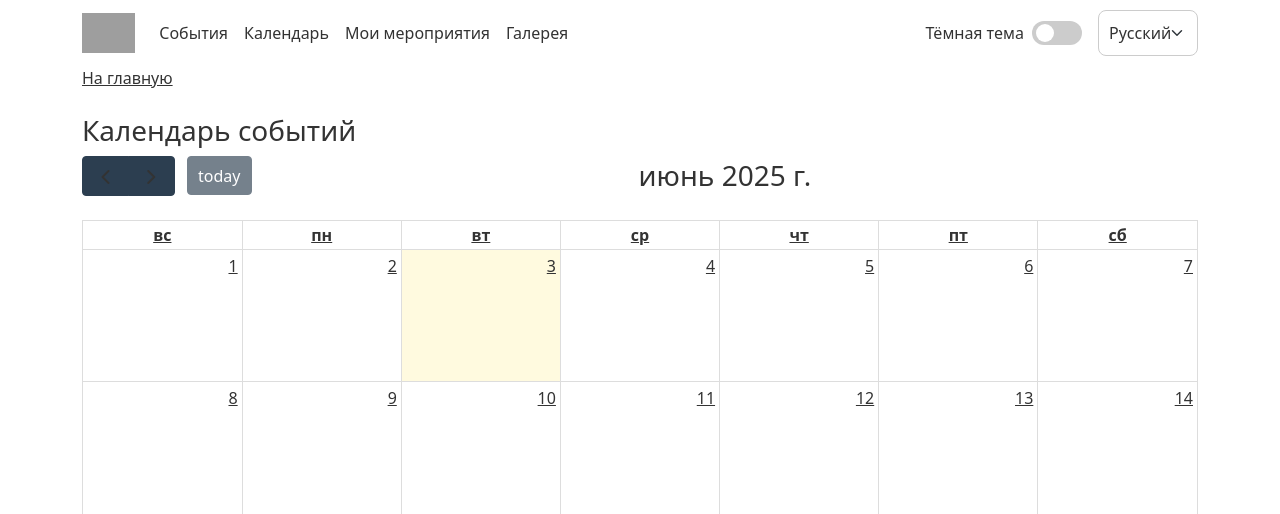
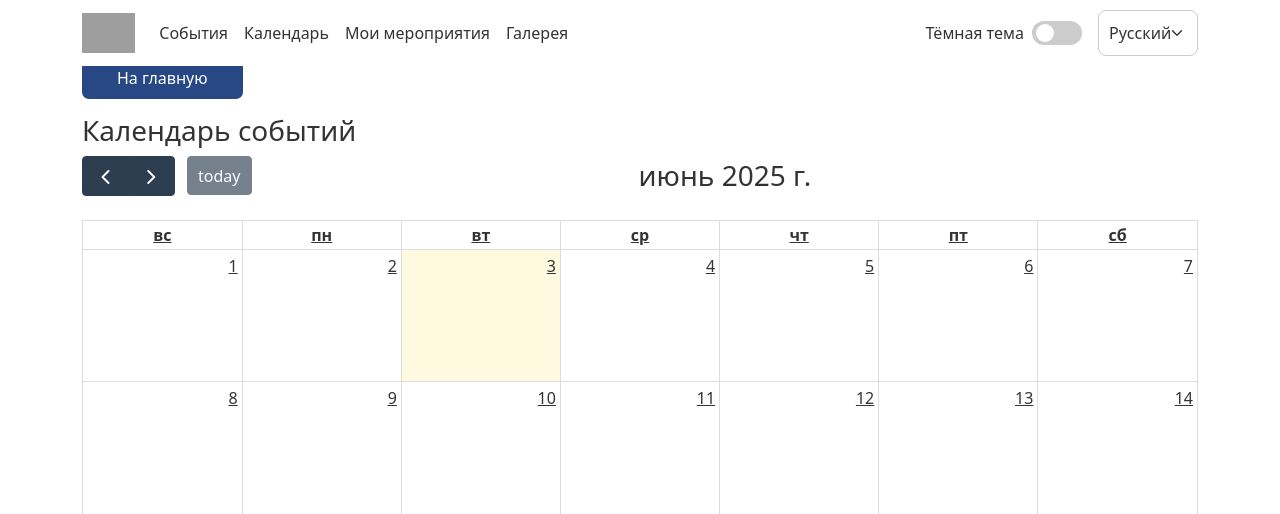
Before and after one commit to qquareunm/almauevents, a Django app: page /calendar/ in a window 1280 px wide. Shown: the top 514 px of the page. Run offline with Django 5.2, Linux system fonts and the light colour scheme; data that the repository does not hold is empty; grey boxes are pictures that could not be loaded.

Commit message:
calendar btn upd

```diff
--- a/university_events/static/light.css
+++ b/university_events/static/light.css
@@ -200,6 +200,15 @@ a, p, h1, h2, h3, h4, h5, h6, label, span, div {
       height: 250px;
     }
   }
+  .btn-event-calendar-text {
+    background-color: rgb(40, 72, 133, 100%);
+    border: none;
+    padding: 10px 35px;
+    border-radius: 7px;
+    text-decoration: none;
+    color: rgb(255, 255, 255);
+    transition: .4s;
+}
 /* Специальные стили для светлой темы */
 .gallery-title {
     color: #333;
@@ -368,3 +377,17 @@ a, p, h1, h2, h3, h4, h5, h6, label, span, div {
 .back-to-gallery-btn:hover {
     background-color: #142e66;
 }
+.fc .fc-button {
+    background-color: transparent;
+    color: white;
+    border: none;
+}
+
+.fc .fc-button:hover {
+    background-color: rgba(255, 255, 255, 0.1);
+}
+
+
+.fc-icon {
+    color: white;
+}
```
Also changed, not shown: university_events/static/dark.css (+10 -1 lines), 1 other file.
